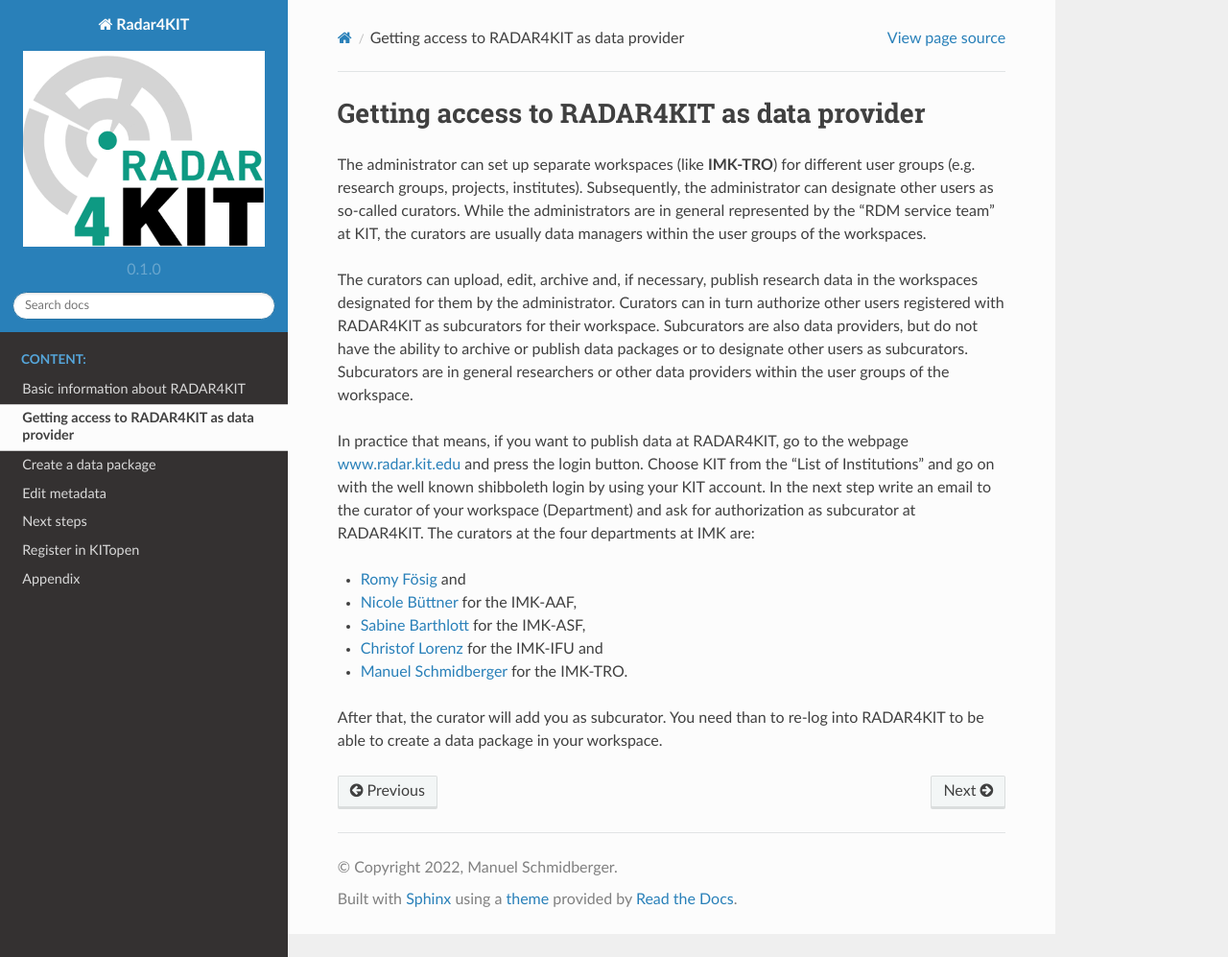
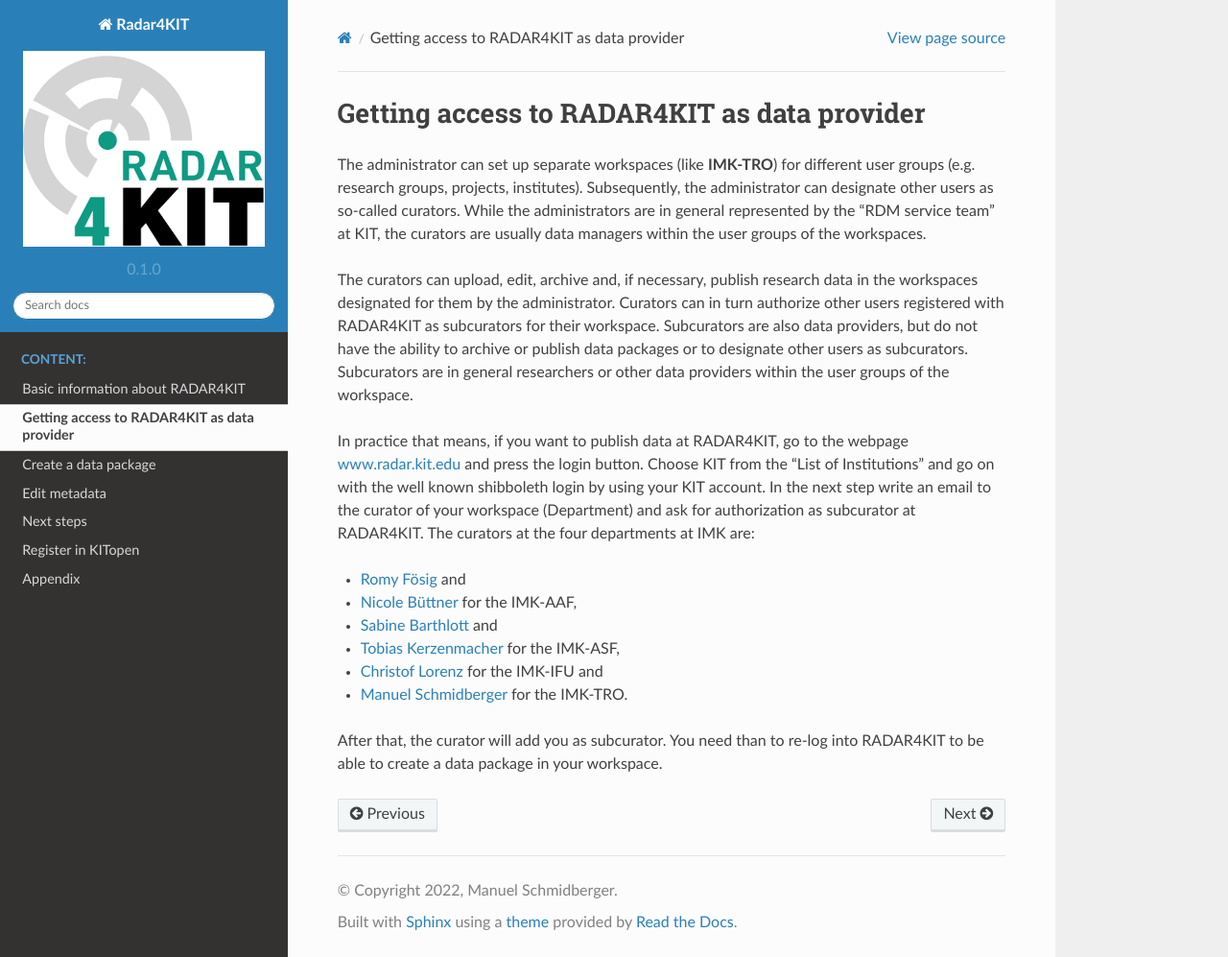
Before and after one commit to sabarth/Radar4KIT, a Sphinx documentation site: the page built from docs/source/Content/usage.rst, in a window 1280 px wide and 997 px high. Shown: the whole window at 96% size. Built offline with Sphinx 7.4.7 and the Read the Docs theme 2.0.0, drawn with Linux system fonts in a browser that asks for light colours.

Commit message:
Update usage.rst
Tobias Kerzenmacher added as curator

```diff
--- a/docs/source/Content/usage.rst
+++ b/docs/source/Content/usage.rst
@@ -10,7 +10,8 @@
 
 * `Romy Fösig <romy.foesig@kit.edu?subject=Authorization%20as%20subcurator%20at%20RADAR4KIT>`_ and
 * `Nicole Büttner <nicole.buettner@kit.edu?subject=Authorization%20as%20subcurator%20at%20RADAR4KIT>`_ for the IMK-AAF,
-* `Sabine Barthlott <sabine.barthlott@kit.edu?subject=Authorization%20as%20subcurator%20at%20RADAR4KIT>`_ for the IMK-ASF,
+* `Sabine Barthlott <sabine.barthlott@kit.edu?subject=Authorization%20as%20subcurator%20at%20RADAR4KIT>`_ and
+* `Tobias Kerzenmacher <tobias.kerzenmacher@kit.edu?subject=Authorization%20as%20subcurator%20at%20RADAR4KIT>`_ for the IMK-ASF,
 * `Christof Lorenz <christof.lorenz@kit.edu?subject=Authorization%20as%20subcurator%20at%20RADAR4KIT>`_ for the IMK-IFU and
 * `Manuel Schmidberger <manuel.schmidberger@kit.edu?subject=Authorization%20as%20subcurator%20at%20RADAR4KIT>`_ for the IMK-TRO.
 
```
